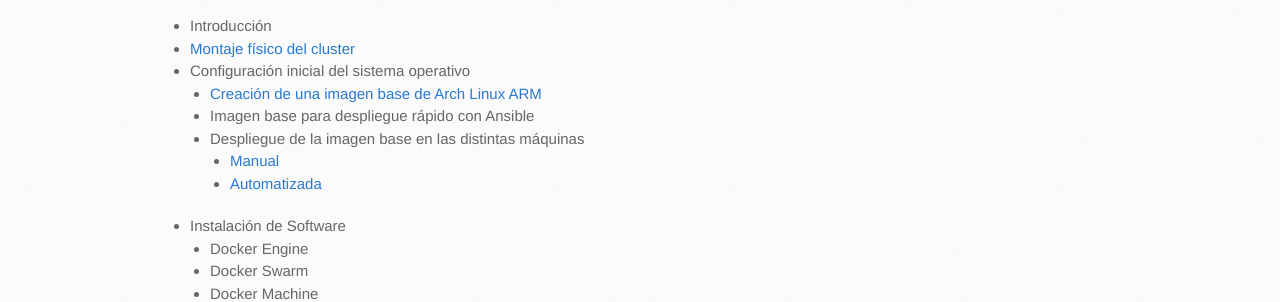
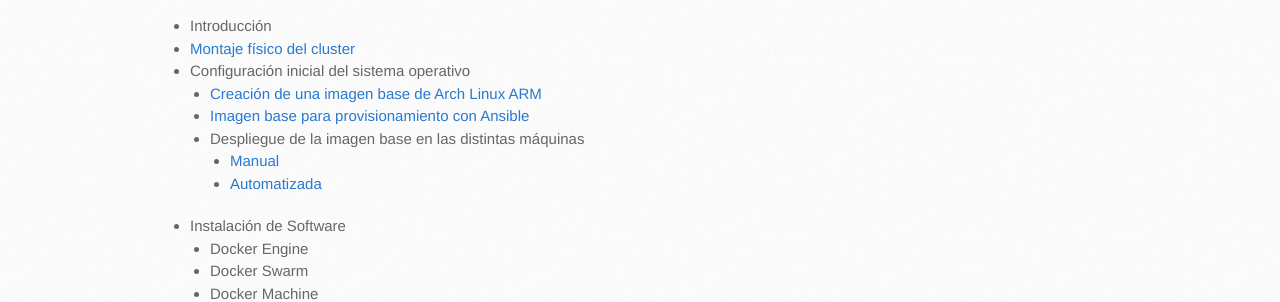
Before and after one commit to dpalomar/cluster_raspberrypi, a Jekyll site: the page built from index.md, in a window 1280 px wide. Shown: the part 771-1073 px from the top of the page. Built offline with Jekyll 4.4.1, drawn with Linux system fonts in a browser that asks for light colours.

Commit message:
index_imagen ansible

```diff
--- a/index.md
+++ b/index.md
@@ -14,7 +14,7 @@
 * [Montaje físico del cluster](hardware)
 * Configuración inicial del sistema operativo
   * [Creación de una imagen base de Arch Linux ARM](imagen_base)
-  * Imagen base para despliegue rápido con Ansible
+  * [Imagen base para  provisionamiento con Ansible](imagen_ansible)
   * Despliegue de la imagen base en las distintas máquinas
     * [Manual](instalacion)
     * [Automatizada](script)
```
